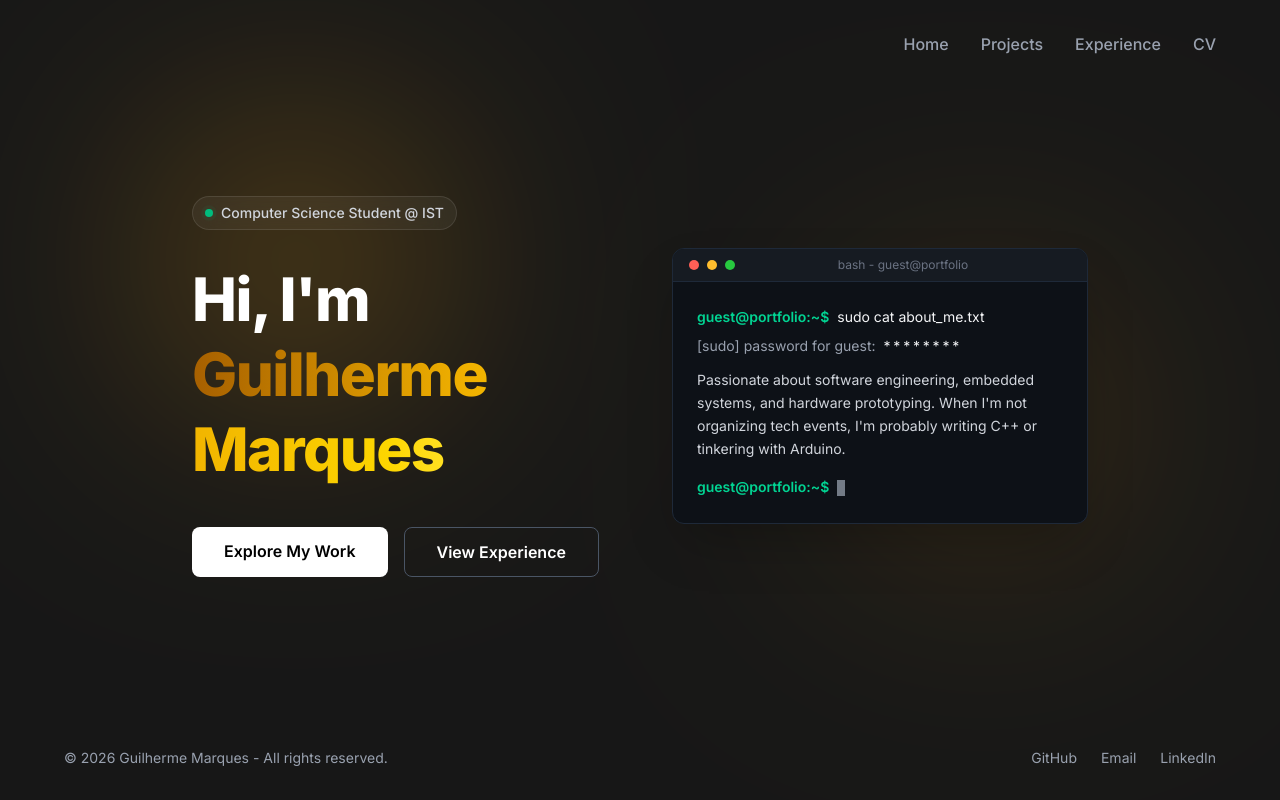
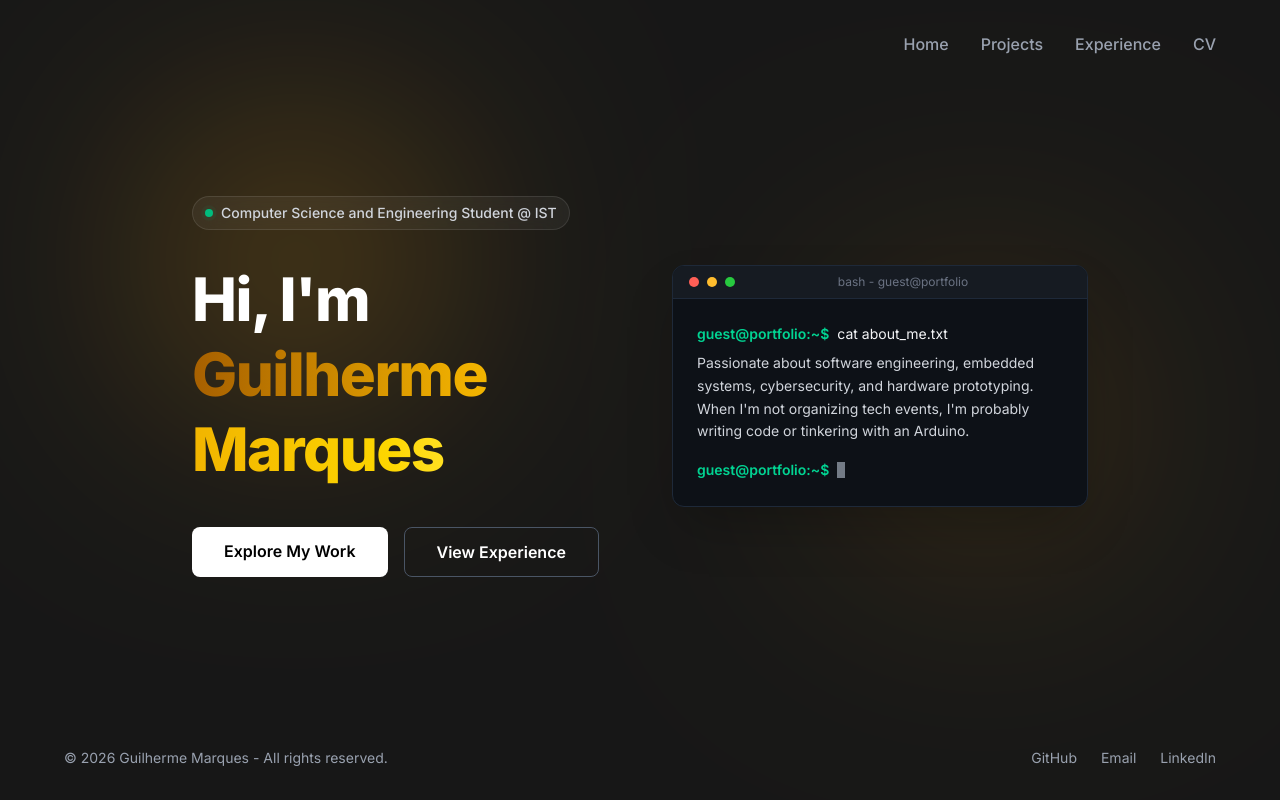
Before and after one commit to marques-jpg/marques-portfolio, a Next.js app: page / in a window 1280 px wide. Built offline with nearby package versions, Linux system fonts and the light colour scheme.

Commit message:
alteração pequena

```diff
--- a/app/page.tsx
+++ b/app/page.tsx
@@ -16,7 +16,7 @@ export default function Home() {
               <span className="animate-ping absolute inline-flex h-full w-full rounded-full bg-emerald-400 opacity-75"></span>
               <span className="relative inline-flex rounded-full h-2 w-2 bg-emerald-500"></span>
             </span>
-            Computer Science Student @ IST
+            Computer Science and Engineering Student @ IST
           </div>
 
           <h1 className="text-4xl md:text-5xl xl:text-6xl font-extrabold tracking-tight text-white leading-tight">
@@ -43,7 +43,6 @@ export default function Home() {
         </div>
 
         <div className="w-full rounded-xl overflow-hidden bg-[#0d1117] border border-gray-800 shadow-2xl">
-          {/* Topo do terminal */}
           <div className="flex items-center px-4 py-2 bg-[#161b22] border-b border-gray-800">
             <div className="flex gap-2">
               <div className="w-2.5 h-2.5 rounded-full bg-[#ff5f56]"></div>
@@ -56,15 +55,11 @@ export default function Home() {
           <div className="p-5 md:p-6 font-mono text-sm leading-relaxed">
             <div className="flex items-center gap-2 mb-1.5">
               <span className="text-emerald-400 font-semibold">guest@portfolio:~$</span>
-              <span className="text-gray-100">sudo cat about_me.txt</span>
-            </div>
-            <div className="flex items-center gap-2 mb-3">
-              <span className="text-gray-400">[sudo] password for guest: </span>
-              <span className="text-gray-100 tracking-[0.2em]">********</span>
+              <span className="text-gray-100">cat about_me.txt</span>
             </div>
             <p className="text-gray-300">
-              Passionate about software engineering, embedded systems, and hardware prototyping.
-              When I'm not organizing tech events, I'm probably writing C++ or tinkering with Arduino.
+              Passionate about software engineering, embedded systems, cybersecurity, and hardware prototyping.
+              When I'm not organizing tech events, I'm probably writing code or tinkering with an Arduino.
             </p>
             <div className="flex items-center gap-2 mt-4">
               <span className="text-emerald-400 font-semibold">guest@portfolio:~$</span>
```
